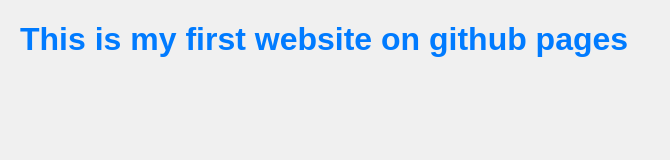
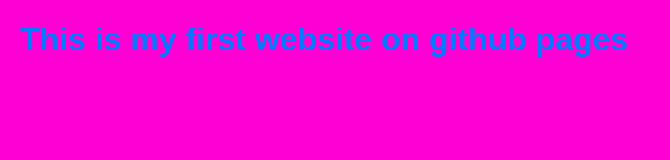
Before and after one commit to K-K-Yadav/webpagehosting, a plain HTML site: page index.html in a window 1280 px wide. Shown: the whole page, without its empty margins (0-670 px from the left). Drawn offline with Linux system fonts and the light colour scheme.

Commit message:
Update styles.css

```diff
--- a/styles.css
+++ b/styles.css
@@ -1,6 +1,6 @@
 body {
     font-family: Arial, sans-serif;
-    background-color: #f0f0f0;
+    background-color: #ff00d4;
     color: #333;
     margin: 20px;
 }
```
